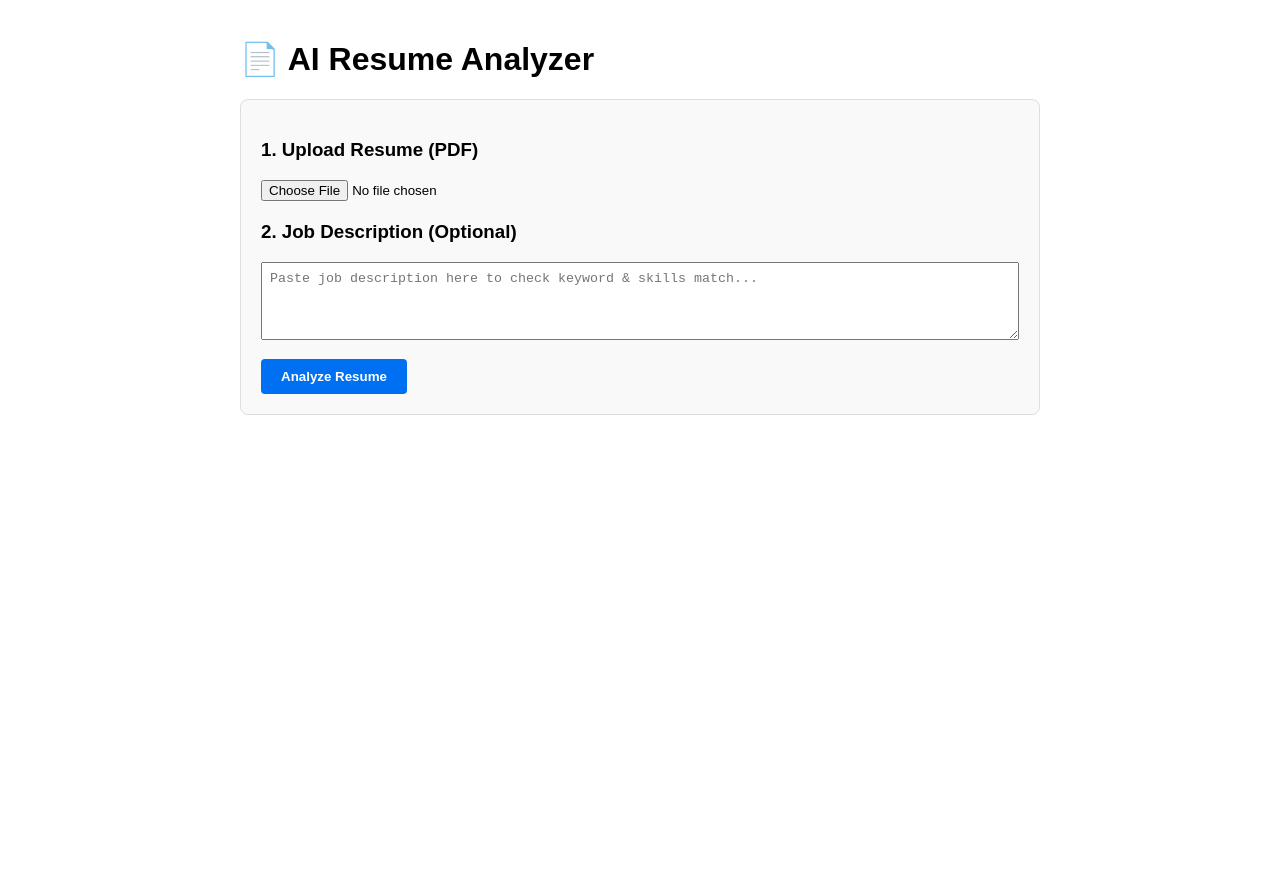
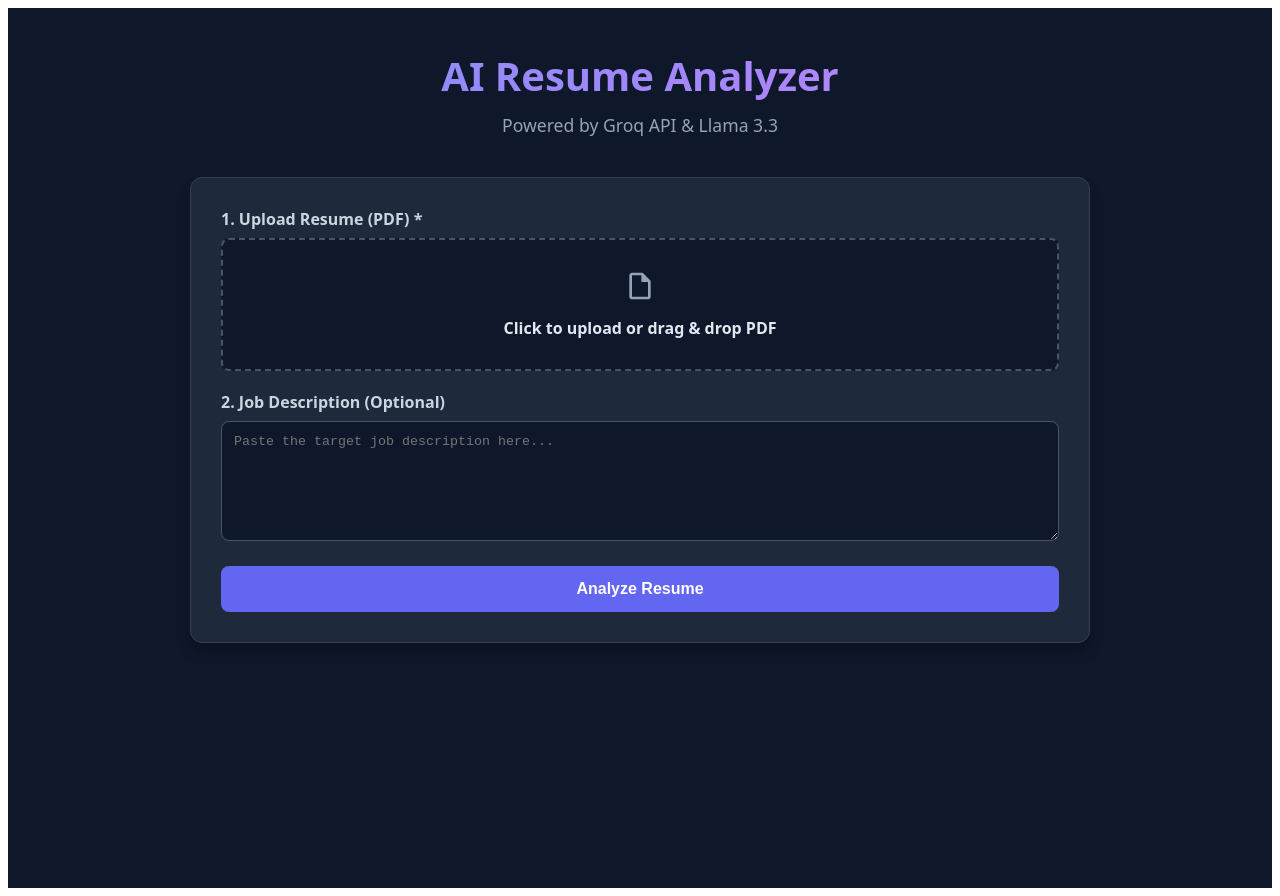
Before and after one commit to nowshin-2320364/-https-github.com-ai-resume-analyzer, a React (Vite) app in the folder frontend/: page / in a window 1280 px wide. Before the commit the page ends 800 px from the top, so only its background shows below. Built offline with nearby package versions, Linux system fonts and the light colour scheme.

Commit message:
feat(frontend): add drag-and-drop feedback and skeleton loading

```diff
--- a/frontend/App.jsx
+++ b/frontend/App.jsx
@@ -1,6 +1,6 @@
 import React, { useState } from 'react';
 
-function App() {
+export default function App() {
   const [file, setFile] = useState(null);
   const [jobDescription, setJobDescription] = useState('');
   const [extractedText, setExtractedText] = useState('');
@@ -9,13 +9,16 @@ function App() {
   const [error, setError] = useState('');
 
   const handleFileChange = (e) => {
+    if (e.target.files && e.target.files[0]) {
       setFile(e.target.files[0]);
       setError('');
+    }
   };
 
-  const handleAnalyze = async () => {
+  const handleAnalyze = async (e) => {
+    e.preventDefault();
     if (!file) {
-      setError('Please select a PDF resume file first.');
+      setError('Please upload a PDF resume first.');
       return;
     }
 
@@ -28,110 +31,318 @@ function App() {
     formData.append('file', file);
     formData.append('job_description', jobDescription);
 
-    // Dynamically routes port 5173 -> port 8000 in GitHub Codespaces environment
-    const backendUrl = window.location.origin.replace('-5173', '-8000') + '/api/upload-resume';
+    try {
+      const currentUrl = window.location.href;
+      let backendUrl = 'http://localhost:8000/api/upload-resume';
 
-    try {
-      const response = await fetch(backendUrl, {
+      if (currentUrl.includes('.app.github.dev')) {
+        backendUrl = currentUrl.replace('-5173.', '-8000.').replace(/\/$/, '') + '/api/upload-resume';
+      }
+
+      const res = await fetch(backendUrl, {
         method: 'POST',
         body: formData,
       });
 
-      if (!response.ok) {
-        throw new Error(`Server response error: ${response.status}`);
-      }
+      if (!res.ok) throw new Error(`Server returned status ${res.status}`);
 
-      const data = await response.json();
+      const data = await res.json();
+
+      if (data.error) {
+        setError(data.error);
+      } else {
         setExtractedText(data.extracted_text || '');
         setAnalysis(data.analysis || null);
+      }
     } catch (err) {
       console.error(err);
-      setError('Failed to reach backend API. Ensure Port 8000 is active and set to Public.');
+      setError('Failed to connect to backend server. Ensure FastAPI is running on port 8000.');
     } finally {
       setLoading(false);
     }
   };
 
+  // --- Pure React Inline Styles ---
+  const styles = {
+    container: {
+      minHeight: '100vh',
+      backgroundColor: '#0f172a',
+      color: '#f8fafc',
+      fontFamily: 'system-ui, -apple-system, sans-serif',
+      padding: '40px 20px',
+    },
+    wrapper: {
+      maxWidth: '900px',
+      margin: '0 auto',
+    },
+    header: {
+      textAlign: 'center',
+      marginBottom: '40px',
+    },
+    title: {
+      fontSize: '2.5rem',
+      fontWeight: '800',
+      margin: '0 0 10px 0',
+      background: 'linear-gradient(to right, #818cf8, #c084fc)',
+      WebkitBackgroundClip: 'text',
+      WebkitTextFillColor: 'transparent',
+    },
+    subtitle: {
+      color: '#94a3b8',
+      fontSize: '1.1rem',
+      margin: 0,
+    },
+    card: {
+      backgroundColor: '#1e293b',
+      border: '1px solid #334155',
+      borderRadius: '12px',
+      padding: '30px',
+      marginBottom: '30px',
+      boxShadow: '0 10px 15px -3px rgba(0, 0, 0, 0.3)',
+    },
+    formGroup: {
+      marginBottom: '20px',
+    },
+    label: {
+      display: 'block',
+      fontWeight: '600',
+      marginBottom: '8px',
+      color: '#cbd5e1',
+    },
+    fileInputWrapper: {
+      border: '2px dashed #475569',
+      borderRadius: '8px',
+      padding: '30px',
+      textAlign: 'center',
+      cursor: 'pointer',
+      backgroundColor: '#0f172a',
+      position: 'relative',
+      transition: 'border-color 0.3s',
+    },
+    fileInput: {
+      position: 'absolute',
+      top: 0,
+      left: 0,
+      width: '100%',
+      height: '100%',
+      opacity: 0,
+      cursor: 'pointer',
+    },
+    textarea: {
+      width: '100%',
+      minHeight: '120px',
+      backgroundColor: '#0f172a',
+      border: '1px solid #475569',
+      borderRadius: '8px',
+      padding: '12px',
+      color: '#f8fafc',
+      resize: 'vertical',
+      boxSizing: 'border-box',
+    },
+    button: {
+      width: '100%',
+      padding: '14px',
+      backgroundColor: '#6366f1',
+      color: 'white',
+      border: 'none',
+      borderRadius: '8px',
+      fontSize: '1rem',
+      fontWeight: 'bold',
+      cursor: 'pointer',
+      transition: 'background-color 0.2s',
+      display: 'flex',
+      justifyContent: 'center',
+      alignItems: 'center',
+      gap: '10px',
+    },
+    buttonDisabled: {
+      backgroundColor: '#475569',
+      cursor: 'not-allowed',
+    },
+    error: {
+      backgroundColor: 'rgba(239, 68, 68, 0.1)',
+      border: '1px solid #ef4444',
+      color: '#fca5a5',
+      padding: '12px',
+      borderRadius: '8px',
+      marginBottom: '20px',
+    },
+    grid: {
+      display: 'grid',
+      gridTemplateColumns: 'repeat(auto-fit, minmax(250px, 1fr))',
+      gap: '20px',
+      marginBottom: '20px',
+    },
+    scoreCard: {
+      textAlign: 'center',
+      padding: '20px',
+      backgroundColor: '#0f172a',
+      borderRadius: '8px',
+      border: '1px solid #334155',
+    },
+    scoreValue: {
+      fontSize: '3rem',
+      fontWeight: '900',
+      margin: '10px 0',
+    },
+    list: {
+      listStyleType: 'none',
+      padding: 0,
+      margin: 0,
+    },
+    listItem: {
+      padding: '8px 0',
+      borderBottom: '1px solid #334155',
+      color: '#cbd5e1',
+      fontSize: '0.95rem',
+      display: 'flex',
+      gap: '8px',
+    },
+    badge: {
+      display: 'inline-block',
+      padding: '4px 10px',
+      borderRadius: '20px',
+      fontSize: '0.85rem',
+      margin: '4px',
+      backgroundColor: 'rgba(245, 158, 11, 0.1)',
+      color: '#fcd34d',
+      border: '1px solid rgba(245, 158, 11, 0.3)',
+    }
+  };
+
+  const getScoreColor = (score) => {
+    if (score >= 80) return '#34d399'; // Green
+    if (score >= 60) return '#fbbf24'; // Yellow
+    return '#f87171'; // Red
+  };
+
   return (
-    <div style={{ maxWidth: '800px', margin: '40px auto', fontFamily: 'sans-serif', padding: '0 20px' }}>
-      <h1>📄 AI Resume Analyzer</h1>
+    <div style={styles.container}>
+      <div style={styles.wrapper}>
 
-      <div style={{ background: '#f9f9f9', padding: '20px', borderRadius: '8px', border: '1px solid #ddd' }}>
-        <h3>1. Upload Resume (PDF)</h3>
-        <input type="file" accept=".pdf" onChange={handleFileChange} />
+        {/* Header */}
+        <header style={styles.header}>
+          <h1 style={styles.title}>AI Resume Analyzer</h1>
+          <p style={styles.subtitle}>Powered by Groq API & Llama 3.3</p>
+        </header>
 
-        <h3 style={{ marginTop: '20px' }}>2. Job Description (Optional)</h3>
+        {/* Form Card */}
+        <div style={styles.card}>
+          <form onSubmit={handleAnalyze}>
+
+            <div style={styles.formGroup}>
+              <label style={styles.label}>1. Upload Resume (PDF) *</label>
+              <div style={styles.fileInputWrapper}>
+                <input
+                  type="file"
+                  accept=".pdf"
+                  onChange={handleFileChange}
+                  style={styles.fileInput}
+                />
+                <div style={{ pointerEvents: 'none' }}>
+                  <svg style={{ width: '32px', height: '32px', fill: '#94a3b8', marginBottom: '10px' }} viewBox="0 0 24 24">
+                    <path d="M14 2H6c-1.1 0-1.99.9-1.99 2L4 20c0 1.1.89 2 1.99 2H18c1.1 0 2-.9 2-2V8l-6-6zM6 20V4h7v5h5v11H6z" />
+                  </svg>
+                  <p style={{ margin: 0, color: '#e2e8f0', fontWeight: 'bold' }}>
+                    {file ? file.name : "Click to upload or drag & drop PDF"}
+                  </p>
+                </div>
+              </div>
+            </div>
+
+            <div style={styles.formGroup}>
+              <label style={styles.label}>2. Job Description (Optional)</label>
               <textarea
-          placeholder="Paste job description here to check keyword & skills match..."
+                style={styles.textarea}
                 value={jobDescription}
                 onChange={(e) => setJobDescription(e.target.value)}
-          rows={4}
-          style={{ width: '100%', padding: '8px', boxSizing: 'border-box' }}
+                placeholder="Paste the target job description here..."
               />
+            </div>
+
+            {error && <div style={styles.error}>{error}</div>}
 
             <button
-          onClick={handleAnalyze}
+              type="submit"
               disabled={loading}
-          style={{
-            marginTop: '15px',
-            padding: '10px 20px',
-            cursor: loading ? 'not-allowed' : 'pointer',
-            background: '#0070f3',
-            color: '#fff',
-            border: 'none',
-            borderRadius: '4px',
-            fontWeight: 'bold'
-          }}
+              style={{...styles.button, ...(loading ? styles.buttonDisabled : {})}}
             >
-          {loading ? 'Analyzing with Groq (Llama 3.3)...' : 'Analyze Resume'}
+              {loading ? 'Analyzing with Groq...' : 'Analyze Resume'}
             </button>
+          </form>
         </div>
 
-      {error && <p style={{ color: 'red', fontWeight: 'bold', marginTop: '15px' }}>{error}</p>}
+        {/* Results Section */}
+        {analysis && (
+          <div>
 
-      {/* Extracted PDF Text */}
-      {extractedText && (
-        <div style={{ marginTop: '20px' }}>
-          <h3>Extracted Content:</h3>
-          <textarea
-            readOnly
-            value={extractedText}
-            rows={8}
-            style={{ width: '100%', fontFamily: 'monospace', padding: '10px', boxSizing: 'border-box' }}
-          />
+            <div style={styles.grid}>
+              {/* Match Score */}
+              <div style={styles.scoreCard}>
+                <div style={{ color: '#94a3b8', fontSize: '0.9rem', textTransform: 'uppercase' }}>ATS Match Score</div>
+                <div style={{ ...styles.scoreValue, color: getScoreColor(analysis.match_score) }}>
+                  {analysis.match_score}%
                 </div>
-      )}
+              </div>
 
-      {/* Gemini AI Breakdown Card */}
-      {analysis && (
-        <div style={{ marginTop: '30px', padding: '20px', border: '2px solid #4caf50', borderRadius: '8px', background: '#f6fff6' }}>
-          <h2>Score: {analysis.match_score}%</h2>
-          <p><strong>Summary:</strong> {analysis.summary}</p>
+              {/* Summary */}
+              <div style={{ ...styles.card, marginBottom: 0, flex: 2 }}>
+                <h3 style={{ marginTop: 0, color: '#818cf8' }}>Executive Summary</h3>
+                <p style={{ lineHeight: '1.6', color: '#cbd5e1' }}>{analysis.summary}</p>
+              </div>
+            </div>
 
-          <div style={{ display: 'grid', gridTemplateColumns: '1fr 1fr', gap: '20px', marginTop: '20px' }}>
-            <div>
-              <h4 style={{ color: 'green', margin: '0 0 10px 0' }}>✅ Strengths</h4>
-              <ul>
-                {analysis.strengths?.map((s, i) => <li key={i}>{s}</li>)}
+            <div style={styles.grid}>
+              {/* Strengths */}
+              <div style={styles.card}>
+                <h3 style={{ marginTop: 0, color: '#34d399' }}>Identified Strengths</h3>
+                <ul style={styles.list}>
+                  {analysis.strengths?.map((item, i) => (
+                    <li key={i} style={styles.listItem}>
+                      <span style={{ color: '#34d399' }}>✓</span> {item}
+                    </li>
+                  ))}
                 </ul>
               </div>
 
-            <div>
-              <h4 style={{ color: '#d32f2f', margin: '0 0 10px 0' }}>⚠️ Missing Keywords</h4>
-              <ul>
-                {analysis.missing_keywords?.map((k, i) => <li key={i}>{k}</li>)}
+              {/* Suggestions */}
+              <div style={styles.card}>
+                <h3 style={{ marginTop: 0, color: '#818cf8' }}>Actionable Suggestions</h3>
+                <ul style={styles.list}>
+                  {analysis.suggestions?.map((item, i) => (
+                    <li key={i} style={styles.listItem}>
+                      <span style={{ color: '#818cf8' }}>→</span> {item}
+                    </li>
+                  ))}
                 </ul>
               </div>
             </div>
 
-          <h4 style={{ color: '#0070f3', marginTop: '20px' }}>💡 Actionable Suggestions</h4>
-          <ul>
-            {analysis.suggestions?.map((s, i) => <li key={i}>{s}</li>)}
-          </ul>
+            {/* Missing Keywords */}
+            <div style={styles.card}>
+              <h3 style={{ marginTop: 0, color: '#fbbf24' }}>Missing Keywords</h3>
+              <div>
+                {analysis.missing_keywords?.map((kw, i) => (
+                  <span key={i} style={styles.badge}>{kw}</span>
+                ))}
+              </div>
+            </div>
+
+            {/* Raw Text Extract */}
+            {extractedText && (
+              <details style={{ ...styles.card, padding: '20px' }}>
+                <summary style={{ cursor: 'pointer', fontWeight: 'bold', color: '#94a3b8' }}>
+                  View Raw Extracted Text
+                </summary>
+                <pre style={{ marginTop: '20px', whiteSpace: 'pre-wrap', fontSize: '0.85rem', color: '#64748b' }}>
+                  {extractedText}
+                </pre>
+              </details>
+            )}
+
           </div>
         )}
       </div>
+    </div>
   );
 }
-
-export default App;
```
Lines whose indentation alone changed are shown as unchanged.
